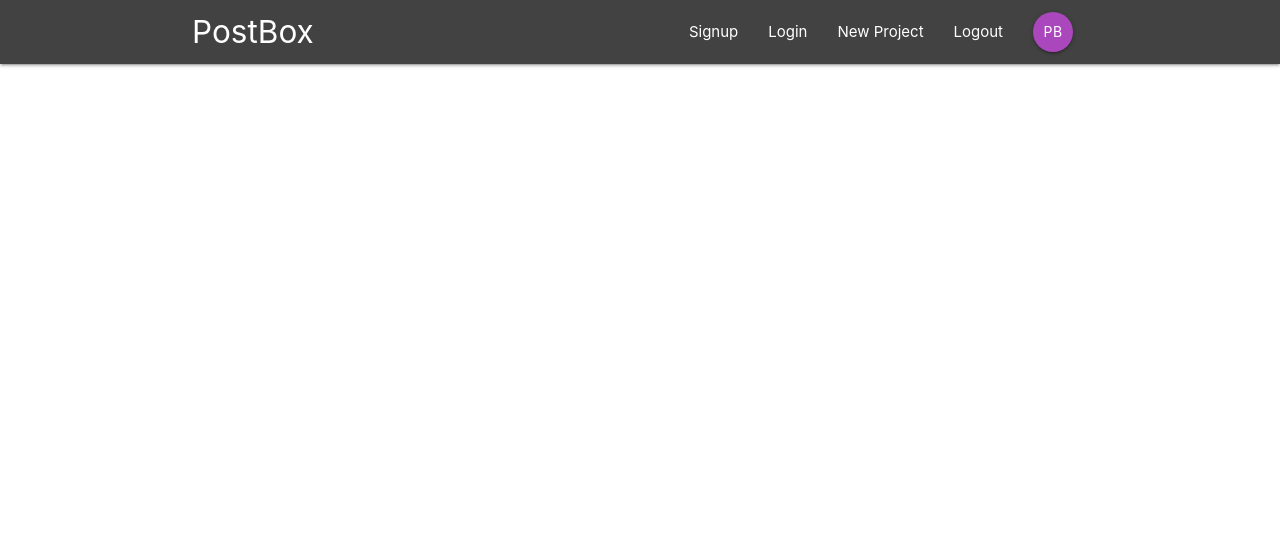
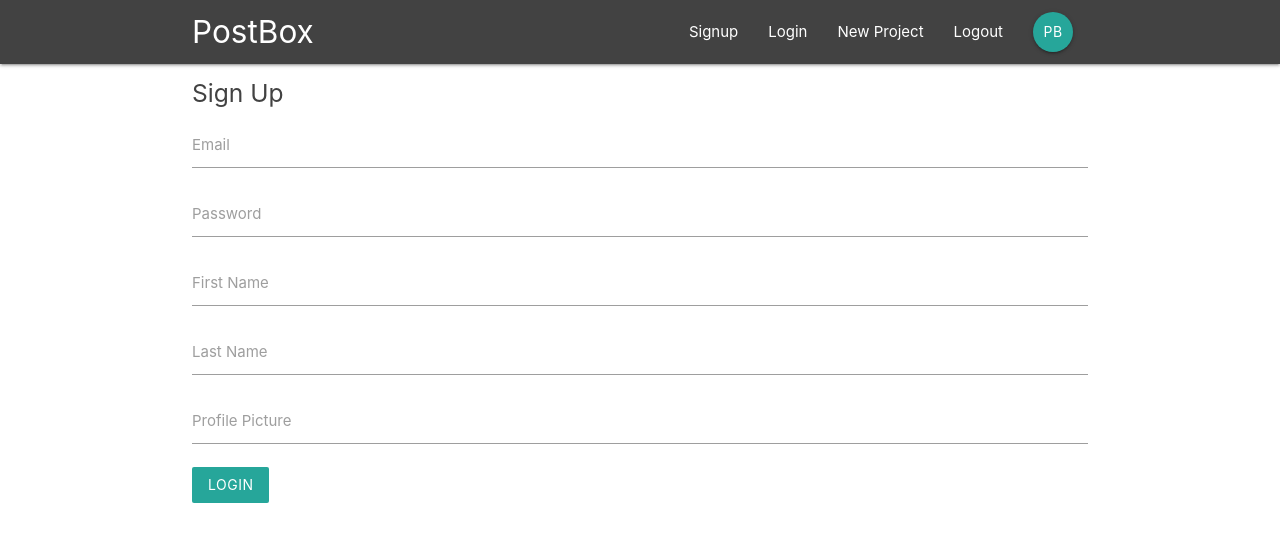
Before and after one commit to trymycode/PostBox-App, a React (Create React App) app: page /signup in a window 1280 px wide. Shown: the top 542 px of the page. Built offline with nearby package versions, Linux system fonts and the light colour scheme.

Commit message:
Created sign in and sign up forms

```diff
--- a/public/index.html
+++ b/public/index.html
@@ -41,5 +41,7 @@
       To begin the development, run `npm start` or `yarn start`.
       To create a production bundle, use `npm run build` or `yarn build`.
     -->
+    <!-- Compiled and minified JavaScript -->
+    <script src="https://cdnjs.cloudflare.com/ajax/libs/materialize/1.0.0/js/materialize.min.js"></script>
   </body>
 </html>
--- a/src/App.js
+++ b/src/App.js
@@ -4,6 +4,8 @@
 import Navbar from "./components/layout/Navbar";
 import Profile from "./components/profileDetails/Profile";
 import PostDetails from "./components/posts/PostDetails";
+import SignedIn from "./components/auth/SignedIn";
+import SignedUp from "./components/auth/SignedUp";
 function App() {
   return (
     <BrowserRouter>
@@ -11,7 +13,9 @@
         <Navbar />
         <Switch>
           <Route exact path="/" component={Profile} />
-          <Route path="/post/:id" component={PostDetails}/>
+          <Route path="/signup" component={SignedUp} />
+          <Route path="/signin" component={SignedIn} />
+          <Route path="/post/:id" component={PostDetails} />
         </Switch>
       </div>
     </BrowserRouter>
--- a/src/components/auth/SignedIn.js
+++ b/src/components/auth/SignedIn.js
@@ -0,0 +1,46 @@
+import React, { Component } from 'react'
+
+export class SignedIn extends Component {
+    constructor(props) {
+        super(props)
+
+        this.state = {
+           email: "",
+           password: ""
+        }
+    }
+handleChange = (e) =>{
+    this.setState({
+        [e.target.id]: e.target.value
+    })
+}
+handleSubmit = (e) =>{
+    e.preventDefault();
+    console.log("submitted",this.state);
+}
+
+    render() {
+        return (
+            <div className="container">
+               <form className="white" onSubmit={this.handleSubmit}>
+                   <h5 className="grey-text text-darken-3">
+                       Sign In
+                   </h5>
+                   <div className="input-field">
+                       <label htmlFor="email">Email</label>
+                       <input type="email" id="email" onChange={this.handleChange}/>
+                   </div>
+                   <div className="input-field">
+                       <label htmlFor="password">Password</label>
+                       <input type="password" id="password" onChange={this.handleChange}/>
+                   </div>
+                   <div className="input-field">
+                       <button className="btn skyblue lighten-1 z-depth-0">Login</button>
+                   </div>
+                   </form>
+            </div>
+        )
+    }
+}
+
+export default SignedIn
--- a/src/components/auth/SignedUp.js
+++ b/src/components/auth/SignedUp.js
@@ -0,0 +1,61 @@
+import React, { Component } from 'react'
+
+export class SignedUp extends Component {
+    constructor(props) {
+        super(props)
+
+        this.state = {
+           email: "",
+           password: "" ,
+           firstName: "",
+           lastName: "",
+           profilePic: ""
+        }
+    }
+handleChange = (e) =>{
+    this.setState({
+        [e.target.id]: e.target.value
+    })
+}
+handleSubmit = (e) =>{
+    e.preventDefault();
+    console.log("submitted",this.state);
+}
+
+    render() {
+        return (
+            <div className="container">
+               <form className="white" onSubmit={this.handleSubmit}>
+                   <h5 className="grey-text text-darken-3">
+                       Sign Up
+                   </h5>
+                   <div className="input-field">
+                       <label htmlFor="email">Email</label>
+                       <input type="email" id="email" onChange={this.handleChange}/>
+                   </div>
+                   <div className="input-field">
+                       <label htmlFor="password">Password</label>
+                       <input type="password" id="password" onChange={this.handleChange}/>
+                   </div>
+                   <div className="input-field">
+                       <label htmlFor="firstName">First Name</label>
+                       <input type="text" id="firstName" onChange={this.handleChange}/>
+                   </div>
+                   <div className="input-field">
+                       <label htmlFor="lastName">Last Name</label>
+                       <input type="text" id="lastName" onChange={this.handleChange}/>
+                   </div>
+                   <div className="input-field">
+                       <label htmlFor="profilePic">Profile Picture</label>
+                       <input type="text" id="profilePic" onChange={this.handleChange}/>
+                   </div>
+                   <div className="input-field">
+                       <button className="btn skyblue lighten-1 z-depth-0">Login</button>
+                   </div>
+                   </form>
+            </div>
+        )
+    }
+}
+
+export default SignedUp;
--- a/src/components/layout/SignedInLinks.js
+++ b/src/components/layout/SignedInLinks.js
@@ -7,7 +7,7 @@
         <li><NavLink to="/">New Project</NavLink></li>
         <li><NavLink to="/">Logout</NavLink></li>
         {/* show the name who has loged in */}
-        <li><NavLink to="/" className="btn btn-floating purple lighten-1">PB</NavLink></li>
+        <li><NavLink to="/" className="btn btn-floating skyblue lighten-1">PB</NavLink></li>
     </ul>
   );
 };
--- a/src/components/posts/PostDetails.js
+++ b/src/components/posts/PostDetails.js
@@ -3,12 +3,22 @@
 import Comment from "./Comment";
 
 class PostDetails extends Component {
+  constructor(props) {
+    super(props)
+
+    this.state = {
+
+    }
+  }
+
   render() {
+    const id = this.props.match.params.id;
+
     return (
       <div className="container section project-details">
         <div className="card z-depth-0">
           <div className="card-content">
-            <span className="card-title">Post Title</span>
+            <span className="card-title">Post Title - {id}</span>
             <p>
               The placeholder text, beginning with the line “Lorem ipsum dolor
               sit amet, consectetur adipiscing elit”, looks like Latin because
```
